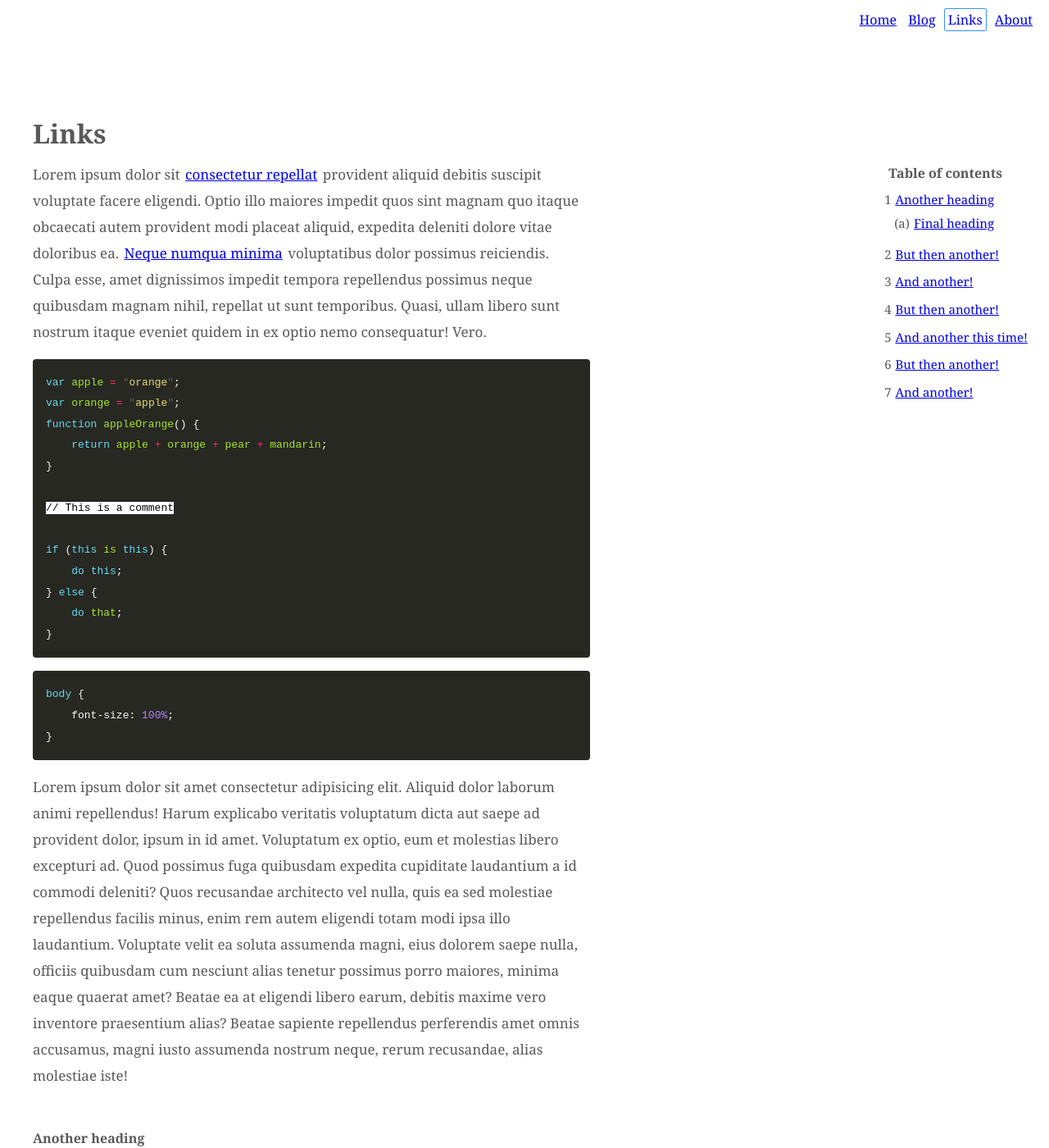
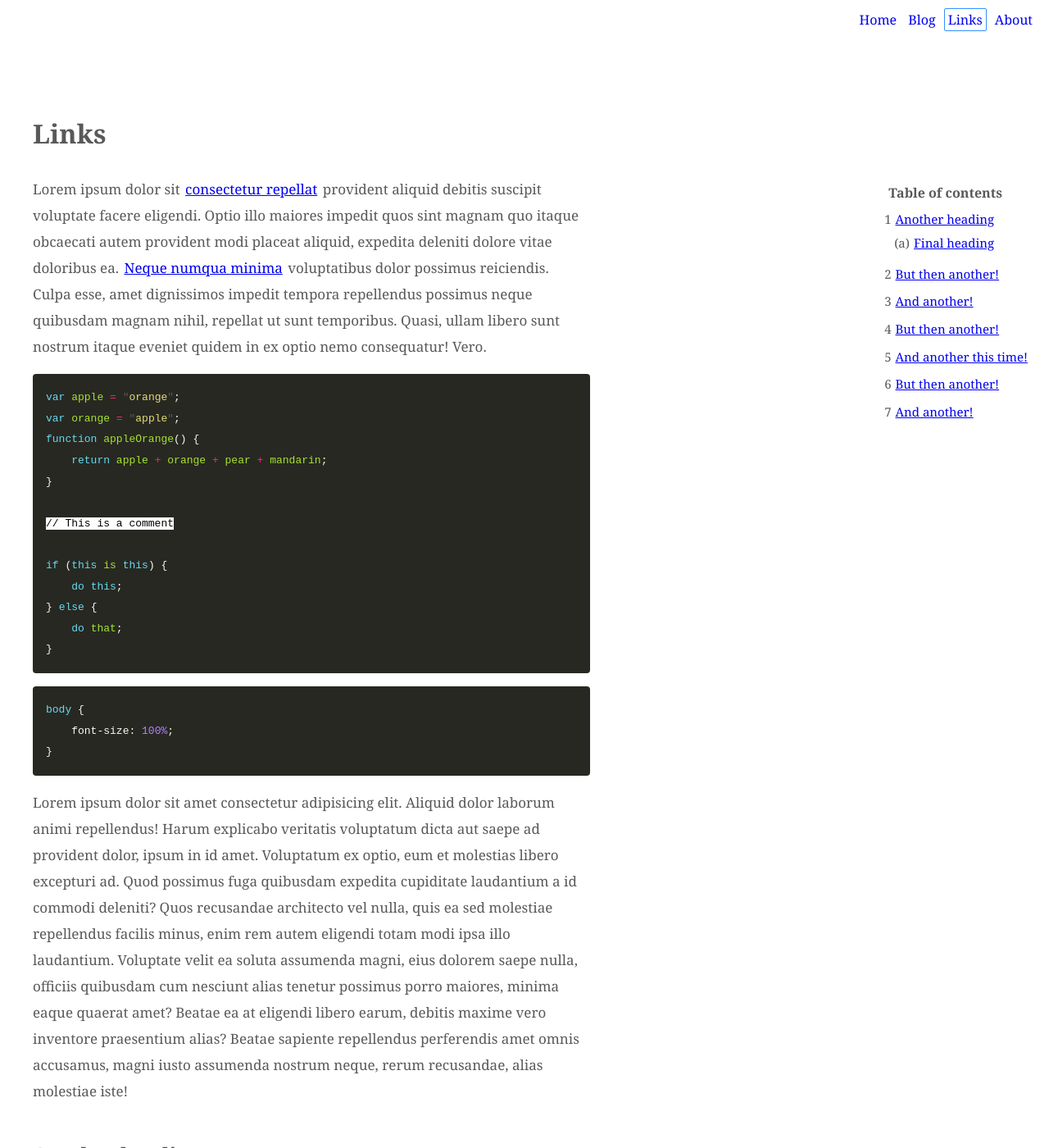
Before and after one commit to denismcdonald/blog, a Jekyll site: the page built from links.md, in a window 1280 px wide and 1400 px high. Shown: the whole window at 82% size. Built offline with Jekyll 4.4.1, drawn with Linux system fonts in a browser that asks for light colours.

Commit message:
Heading changes

```diff
--- a/_layouts/post.html
+++ b/_layouts/post.html
@@ -3,7 +3,7 @@ layout: default
 ---
 
 <h1>{{ page.title }}</h1>
-<p class="post-date">{{ page.date | date: "%-d %B %Y" }}</p>
+<p class="post-date">&mdash; {{ page.date | date: "%-d %B %Y" }}</p>
 
 {{ content }}
 
--- a/_sass/main.scss
+++ b/_sass/main.scss
@@ -214,6 +214,7 @@ footer {
 footer a {
     margin: 1rem 2px 0;
     padding: 2px 4px;
+    text-decoration: none;
 }
 
 h1,
@@ -224,15 +225,12 @@ h4 {
     font-weight: bold;
 }
 
-h1,
-.h1-title {
-    border-radius: 4px;
-    display: block;
-    margin-right: -0.5rem;
+h1 {
+    margin-bottom: 2.5rem;
 }
 
-h2 {
-    font-size: 16px;
+h1.h1-title {
+    margin-bottom: 4rem;
 }
 
 .highlight {
@@ -284,7 +282,7 @@ p {
     border-radius: 4px;
     // color: #000;
     font-style: italic;
-    margin: -0.75rem 0 2rem 0;
+    margin: -2.5rem 0 3rem 0;
 }
 
 .post-tags {
@@ -406,7 +404,7 @@ ul {
 }
 
 .wrapper {
-    min-height: 87vh;
+    min-height: 86vh;
     display: block;
     // overflow-x: hidden;
     margin-bottom: 2rem;
@@ -446,10 +444,6 @@ Breakpoint 1 (Dispense with critical mobile styles)
         width: 100%;
     }
 
-    .h1-title {
-        margin-right: -1rem;
-    }
-
     .logo {
         position: absolute;
         width: 400px;
@@ -470,6 +464,7 @@ Breakpoint 1 (Dispense with critical mobile styles)
     nav a {
         margin-left: 2px;
         padding: 2px 4px;
+        text-decoration: none;
     }
 
     .post-tags {
@@ -499,11 +494,11 @@ Breakpoint 2 (Table of contents appears)
         position: sticky;
         top: 1rem;
         margin-right: 1rem;
-        margin-top: 12rem;
+        margin-top: 13.5rem;
     }
 
     .aside-page {
-        margin-top: 9.5rem;
+        margin-top: 11rem;
     }
 
     .content-container {
--- a/links.md
+++ b/links.md
@@ -5,7 +5,7 @@ edit: false
 layout: links
 ---
 
-<h1 class="h1-title">Links</h1>
+<h1>Links</h1>
 
 Lorem ipsum dolor sit [consectetur repellat](#) provident aliquid debitis suscipit voluptate facere eligendi. Optio illo maiores impedit quos sint magnam quo itaque obcaecati autem provident modi placeat aliquid, expedita deleniti dolore vitae doloribus ea. [Neque numqua minima](#) voluptatibus dolor possimus reiciendis. Culpa esse, amet dignissimos impedit tempora repellendus possimus neque quibusdam magnam nihil, repellat ut sunt temporibus. Quasi, ullam libero sunt nostrum itaque eveniet quidem in ex optio nemo consequatur! Vero.
 
```
Also changed, not shown: about.md (+1 -2 lines), 7 other files.
